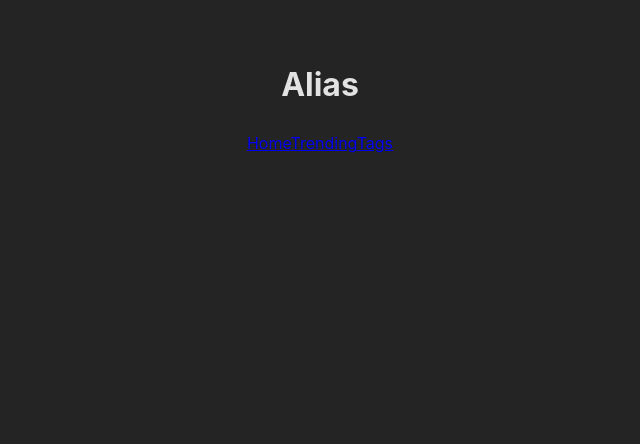
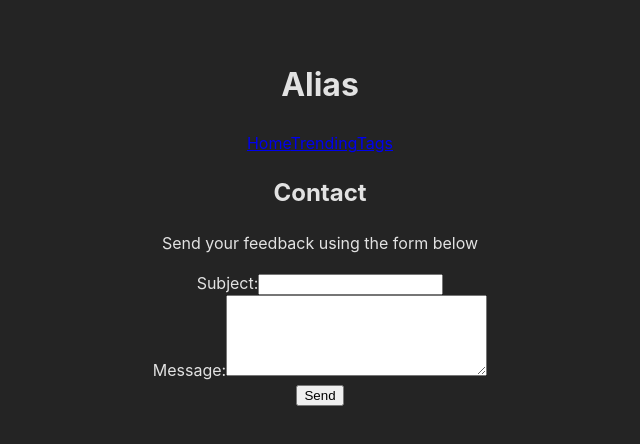
Before and after one commit to persefy/Alias, a React (Vite) app in the folder alias-app/: page /contact in a window 1280 px wide. Shown: the top 444 px of the page, without its empty margins (320-960 px from the left). Built offline with nearby package versions, Linux system fonts and the light colour scheme; no server answers.

Commit message:
Completed contact component minus any improvements made later

```diff
--- a/alias-app/src/components/Contact.jsx
+++ b/alias-app/src/components/Contact.jsx
@@ -1,8 +1,190 @@
+import axios from "axios"
+import { useState, useContext, useEffect } from 'react'
+import { UserContext } from '../UserContext'
+import '../App.css'
+
 function Contact() {
-	return (
-		<>
-		{/* Send feedback form here */}
-		</>
+	const { isLoggedIn, setIsLoggedIn, userInfo, setUserInfo} = useContext(UserContext)
+	//potentially remove, once getting info from API/user login state: 'setIsLoggedIn', 'userInfo', and 'setUserInfo' from above
+
+	const initialState = {
+		subject: '',
+		message: '',
+		date: '',
+		sender: '',
+		senderEmail: ''
+	}
+
+    const [formState, setFormState] = useState(initialState);
+
+	const [pullUsers, setPullUsers] = useState([]);
+
+	useEffect(()=> {
+	// 	//temp code below
+		setIsLoggedIn(true)
+	// 	//temp code above
+		const getUserInfo = async () => {
+
+			try {
+				const response = await axios.get('http://localhost:3001/user')
+
+				setPullUsers(response.data)
+				console.log(pullUsers, isLoggedIn)
+
+				if (isLoggedIn) {
+					console.log(pullUsers, isLoggedIn)
+					let findUserId = pullUsers.findIndex(user => { return user.username === '2morrow2Day'}) //ref: https://www.geeksforgeeks.org/javascript-get-the-index-of-an-object-by-its-property/
+					console.log(findUserId)
+
+					let userFullName = pullUsers[findUserId].fullName
+					let userEmail = pullUsers[findUserId].email
+					console.log(userFullName, userEmail)
+
+					setUserInfo({...userInfo, fullName: `${userFullName}`, email: `${userEmail}`})
+				}
+			} catch (error) {
+				console.error('Error fetching user info:', error)
+			}
+		}
+		//option 1 - we lose the grabbed axios data if the user refreshes the page
+		getUserInfo()
+	},[])
+		//option 2 - alternate code to be implemented if we can get infinite loop to stop...
+			//getUserInfo()
+	// },[pullUsers,userInfo,isLoggedIn])
+
+	const handleSubmit = async (event) => {
+		event.preventDefault()
+		//doing something with data
+
+		if (formState.subject != ''
+			&& formState.message != ''
+			&& formState.date != '' ) {
+
+			if (isLoggedIn) {
+				formState.sender = userInfo.fullName
+				formState.senderEmail = userInfo.email
+
+				console.log(formState)
+
+				//1 - post to DB
+				axios.post(`http://localhost:3001/contactMsg`, { // ref: https://axios-http.com/docs/post_example
+					subject: `${formState.subject}`,
+					message: `${formState.message}`,
+					date: `${formState.date}`,
+					sender: `${formState.sender}`,
+					senderEmail: `${formState.senderEmail}`
+				})
+				.then(function (response) {
+					console.log(response);
+				})
+				.catch(function (error) {
+				console.log(error);
+				});
+
+				//2 - display success msg
+				document.querySelector('.formOrMsg').innerHTML = 'Thank you! Your message has been sent.'
+
+				//reverting to our initial state
+				setFormState(initialState)
+			}
+			else if (formState.sender != ''&& formState.email!='') {
+				//the send
+				console.log(`none of the fields are empty`)
+				//temp code below
+
+				console.log(formState)
+
+				//1 - post to DB
+
+				axios.post(`http://localhost:3001/contactMsg`, { // ref: https://axios-http.com/docs/post_example
+					subject: `${formState.subject}`,
+					message: `${formState.message}`,
+					date: `${formState.date}`,
+					sender: `${formState.sender}`,
+					senderEmail: `${formState.senderEmail}`
+				})
+				.then(function (response) {
+					console.log(response);
+				})
+				.catch(function (error) {
+				console.log(error);
+				});
+
+				//2 - display success msg
+				document.querySelector('.formOrMsg').innerHTML = 'Thank you! Your message has been sent.'
+
+				//reverting to our initial state
+				setFormState(initialState)
+				console.log('temp console log to show when user is logged out and form takes in data from manual input')
+				//temp code above
+
+			}
+		} else {
+			document.querySelector('.errorMsg').innerHTML = 'Please fill in all fields to submit'
+			console.log('please fill in all fields to submit')
+		}
+	}
+
+	const handleChange = (event) => {
+	setFormState({...formState, [event.target.id]: event.target.value})
+	}
+	//form code above
+
+	return isLoggedIn ? (
+		<div>
+			<h2>Contact</h2>
+			<div className="formOrMsg">
+				<p>Send your feedback using the form below</p>
+				<form onSubmit={handleSubmit} className="contactForm">
+					<label htmlFor="subject">Subject:</label>
+					<input type="text" id="subject"
+						onChange={handleChange}
+						value={formState.subject}/>
+					<br/>
+					<label htmlFor="message">Message:</label>
+					<textarea id="message" cols="30" rows="5"
+						onChange={handleChange}
+						value={formState.message}></textarea>
+					<br/>
+					<div className="errorMsg"></div>
+					<button type="submit" onClick={()=> {
+							formState.date = new Date(Date.now()).toLocaleString()}}>Send</button>
+				</form>
+			</div>
+		</div>
+	) : (
+		<div>
+			<h2>Contact</h2>
+			<div className="formOrMsg">
+				<p>Send your feedback using the form below</p>
+				<form onSubmit={handleSubmit} className="contactForm">
+				<label htmlFor="sender">Sender:</label>
+					<input type="text" id="sender"
+						onChange={handleChange}
+						value={formState.sender}/>
+					<br/>
+					<label htmlFor="senderEmail">Email:</label>
+					<input type="text" id="senderEmail"
+						onChange={handleChange}
+						value={formState.senderEmail}/>
+					<br />
+					<label htmlFor="subject">Subject:</label>
+					<input type="text" id="subject"
+						onChange={handleChange}
+						value={formState.subject}/>
+					<br/>
+					<label htmlFor="message">Message:</label>
+					<textarea id="message" cols="30" rows="5"
+						onChange={handleChange}
+						value={formState.message}></textarea>
+					<br/>
+					<div className="errorMsg"></div>
+					<button type="submit" onClick={()=> {
+					formState.date = new Date(Date.now()).toLocaleString()}}>Send</button>
+				</form>
+			</div>
+		</div>
 	)
 }
 export default Contact
```
